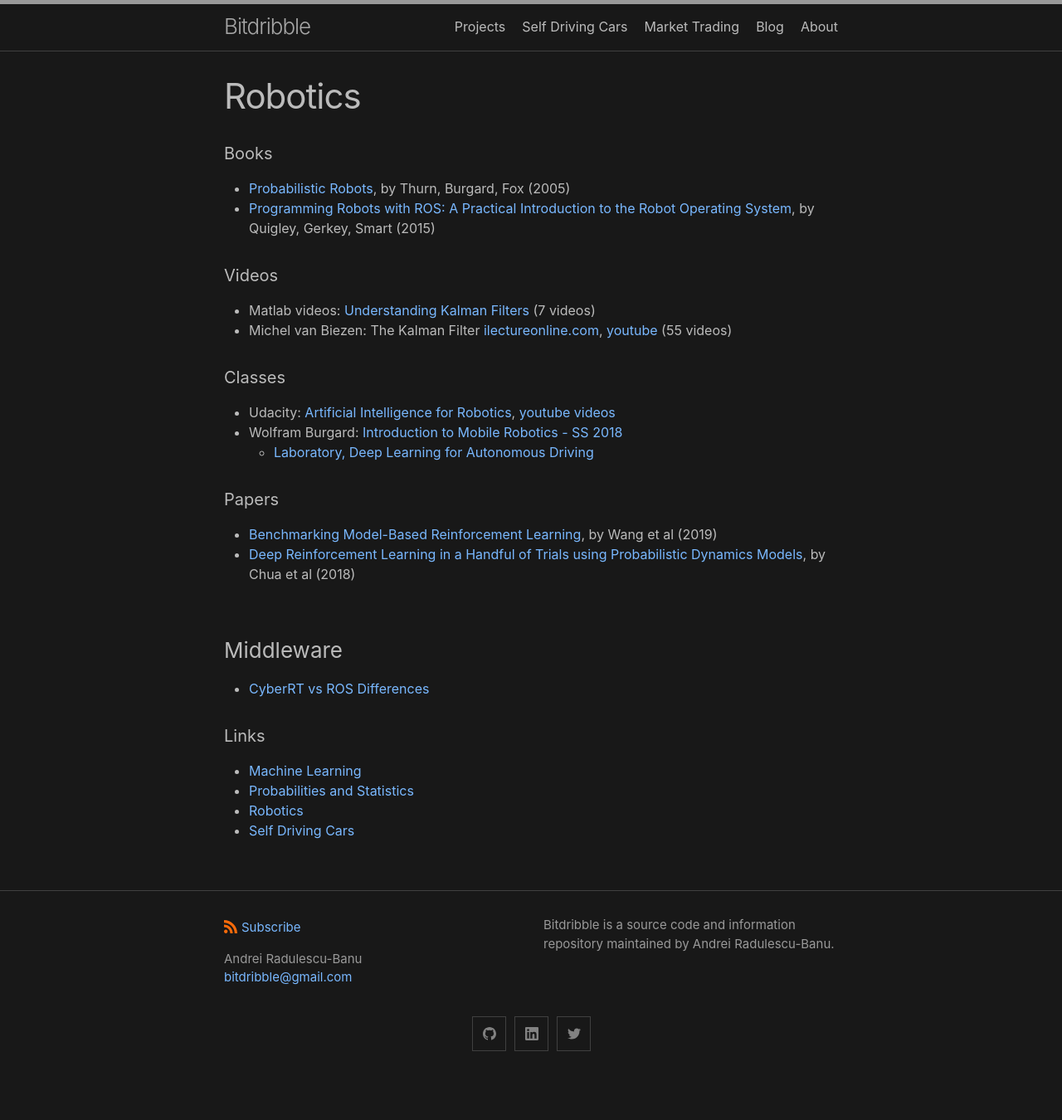
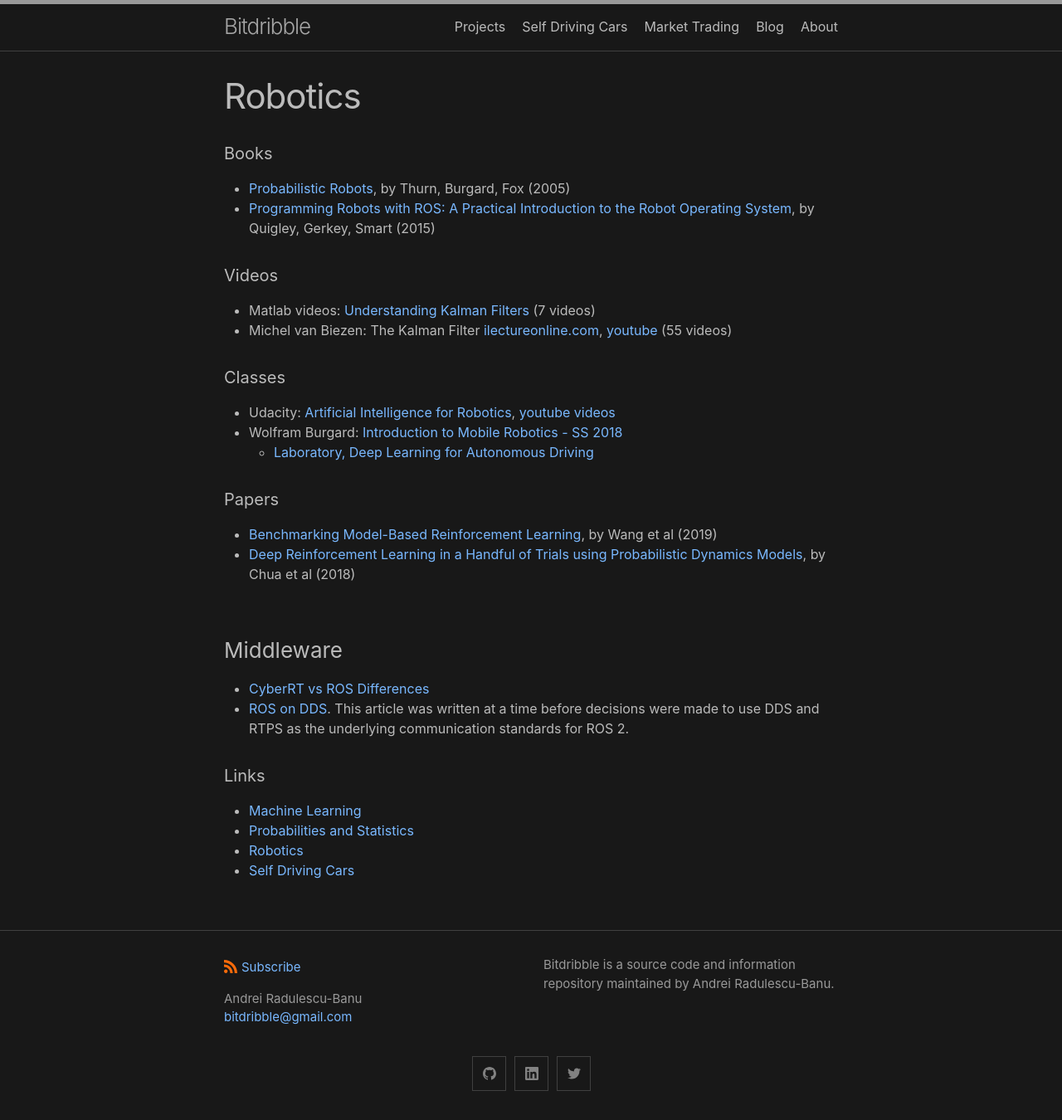
Before and after one commit to analytiq-hub/sigagent.github.io, a Jekyll site: the page built from robotics.md, in a window 1280 px wide. Shown: the whole page at 83% size. Built offline with Jekyll 4.4.1, drawn with Linux system fonts in a browser that asks for light colours; before the commit the page ends 1302 px from its top, so only the background shows below that.

Commit message:
*** empty log message ***

```diff
--- a/robotics.md
+++ b/robotics.md
@@ -21,6 +21,7 @@ title: Robotics
 
 ### Middleware
 * [CyberRT vs ROS Differences](https://github.com/ApolloAuto/apollo/issues/6529)
+* [ROS on DDS](https://design.ros2.org/articles/ros_on_dds.html). This article was written at a time before decisions were made to use DDS and RTPS as the underlying communication standards for ROS 2.
 
 #### Links
 * [Machine Learning](machine_learning.md)
```
